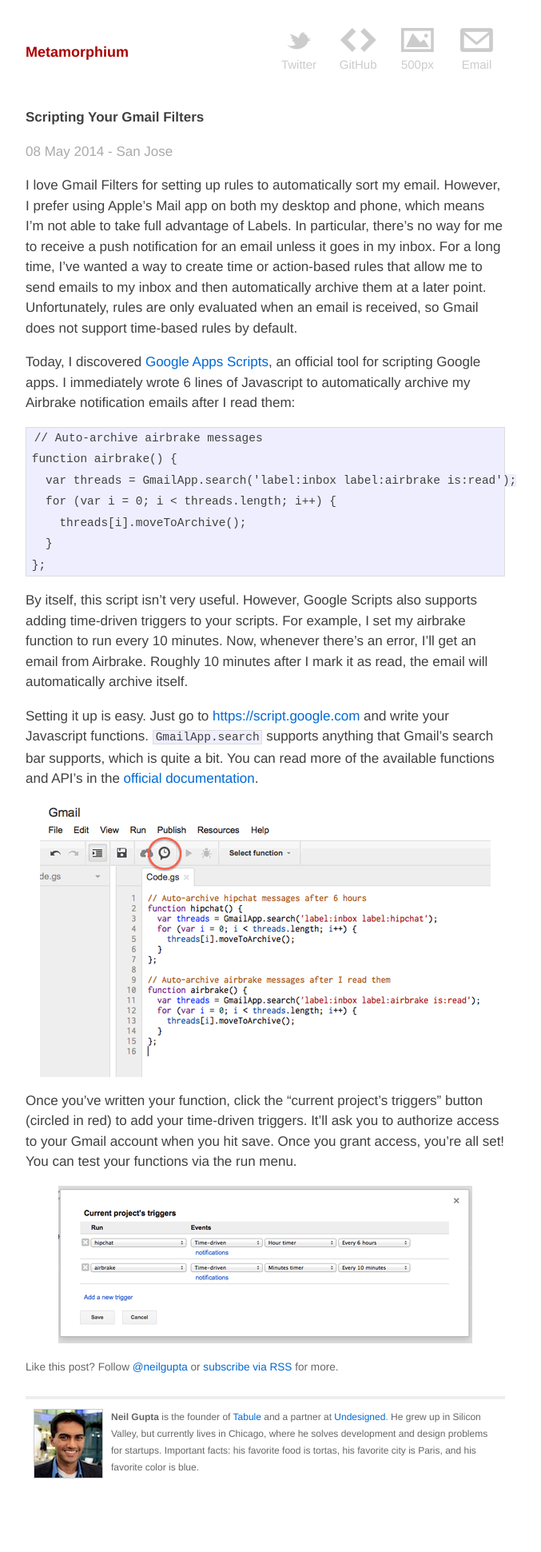
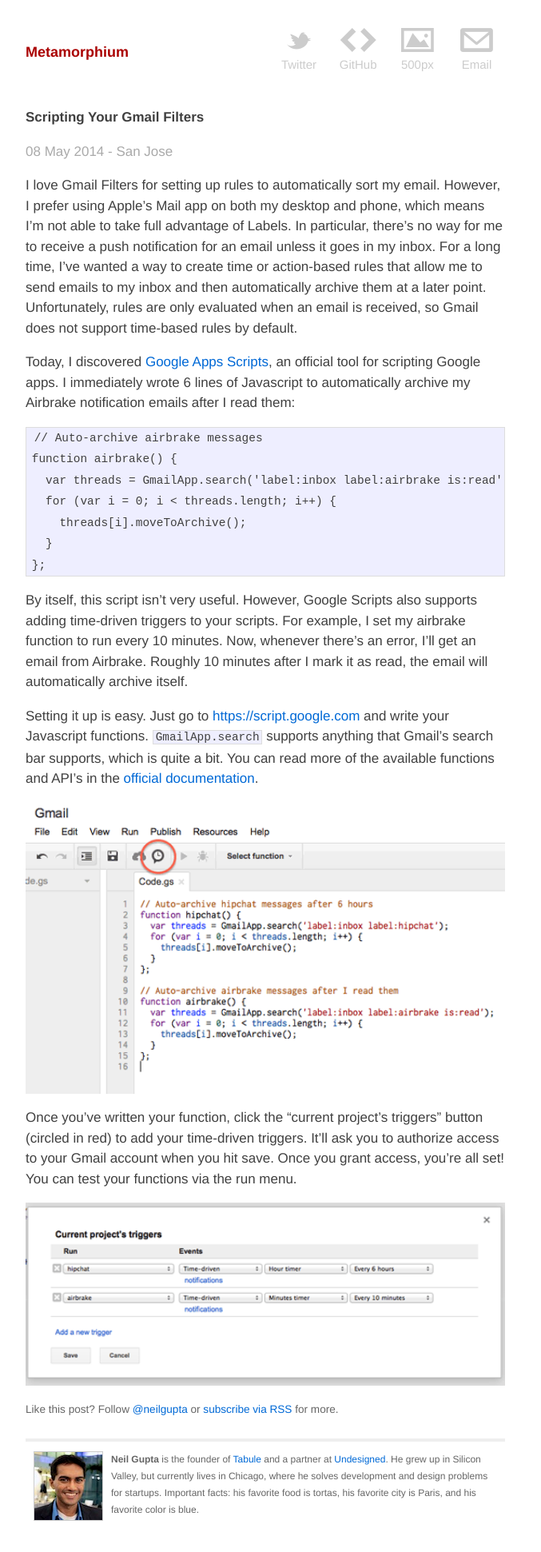
Before and after one commit to neilgupta/neilgupta.github.com, a Jekyll site: the page built from _posts/2014-05-08-gmail-scripting.md, in a window 1280 px wide. Shown: the whole page at 80% size, without its empty margins (308-985 px from the left). Built offline with Jekyll 4.4.1, drawn with Linux system fonts in a browser that asks for light colours; before the commit the page ends 1888 px from its top, so only the background shows below that.

Commit message:
Fix img widths and code block overflows

```diff
--- a/css/screen.css
+++ b/css/screen.css
@@ -241,19 +241,22 @@ ul.posts span {
 #post img {
   display: block;
   margin: 10px auto;
+  width: 100%;
+  max-width: 600px;
+  height: auto;
 }
 
 /* standard */
+
+#post ul, #post ol {
+  margin-left: 1.35em;
+}
 
 #post pre {
   border: 1px solid #ddd;
   background-color: #eef;
   padding: 0 .4em;
-}
-
-#post ul,
-#post ol {
-  margin-left: 1.35em;
+  overflow: scroll;
 }
 
 #post code {
@@ -267,27 +270,7 @@ ul.posts span {
   border: none;
 }
 
-/* terminal */
-
-#post pre.terminal {
-  border: 1px solid black;
-  background-color: #333;
-  color: white;
-}
-
-#post pre.terminal code {
-  background-color: #333;
-}
-
 #post blockquote {
   padding-left: 15px;
   border-left: 4px solid #eee;
 }
-
-#related {
-  margin-top: 2em;
-}
-
-#related h2 {
-  margin-bottom: 1em;
-}
```
